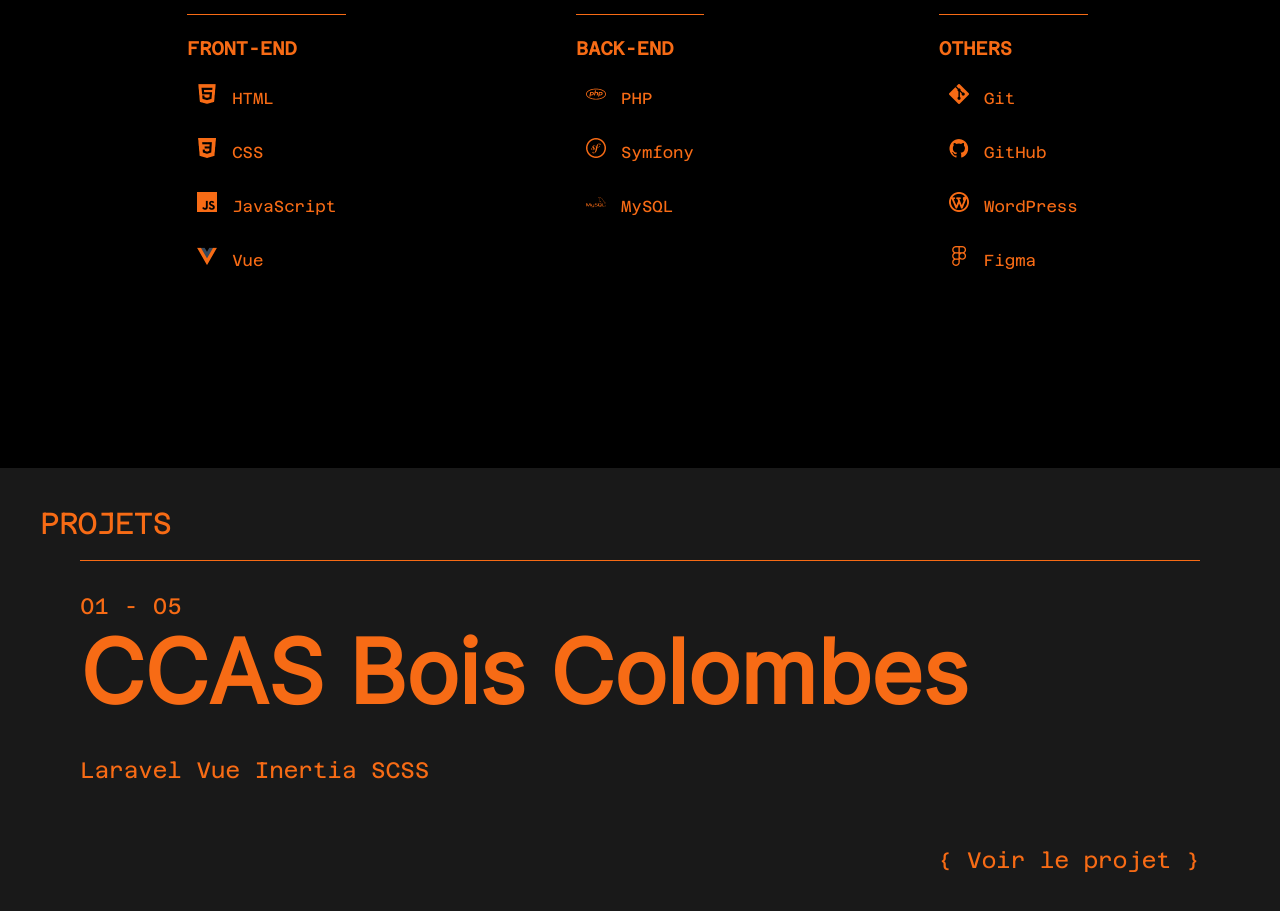
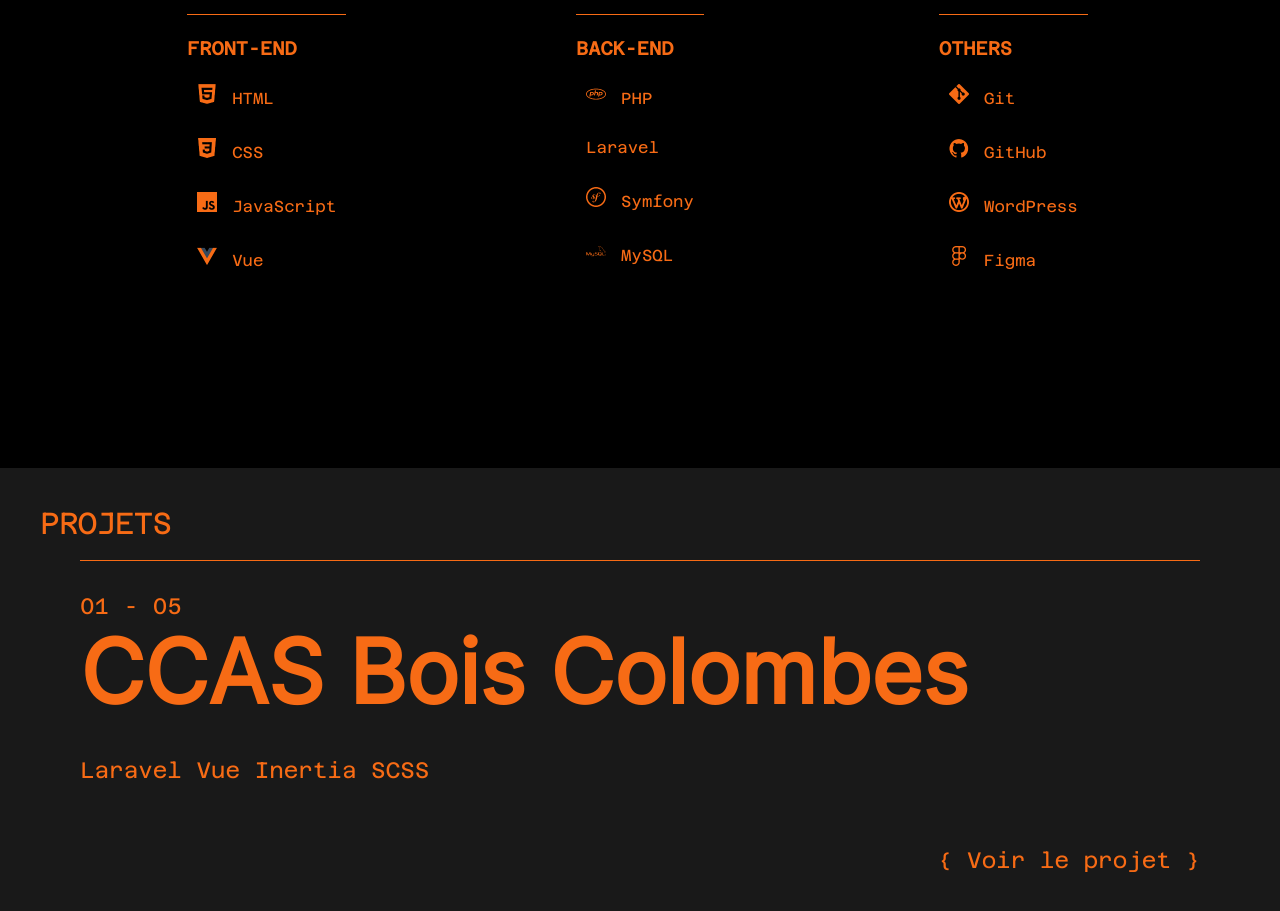
Before and after one commit to DimitriZindovic/Portfolio, a Vue app: page / in a window 1280 px wide. Shown: the part 1320-2231 px from the top of the page. Built offline with nearby package versions, Linux system fonts and the light colour scheme; a web font is replaced by a local one.

Commit message:
:sparkles: ADD new text

```diff
--- a/src/components/Experience.vue
+++ b/src/components/Experience.vue
@@ -21,6 +21,9 @@
         <h3>BACK-END</h3>
         <div class="badge">
           <img :src="phpLogo" alt="PHP logo" /><span>PHP</span>
+        </div>
+        <div class="badge">
+          <span>Laravel</span>
         </div>
         <div class="badge">
           <img :src="symfonyLogo" alt="Symfony logo" /><span>Symfony</span>
```
